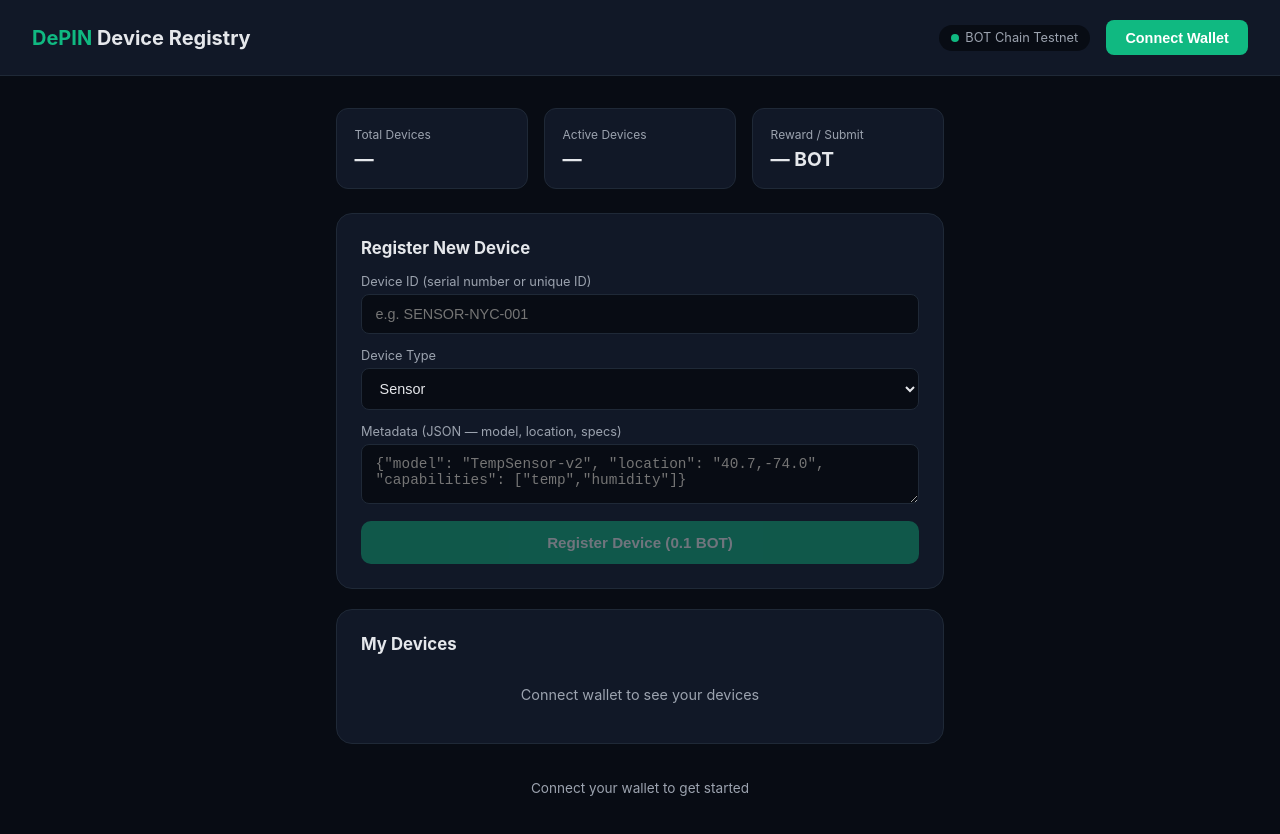
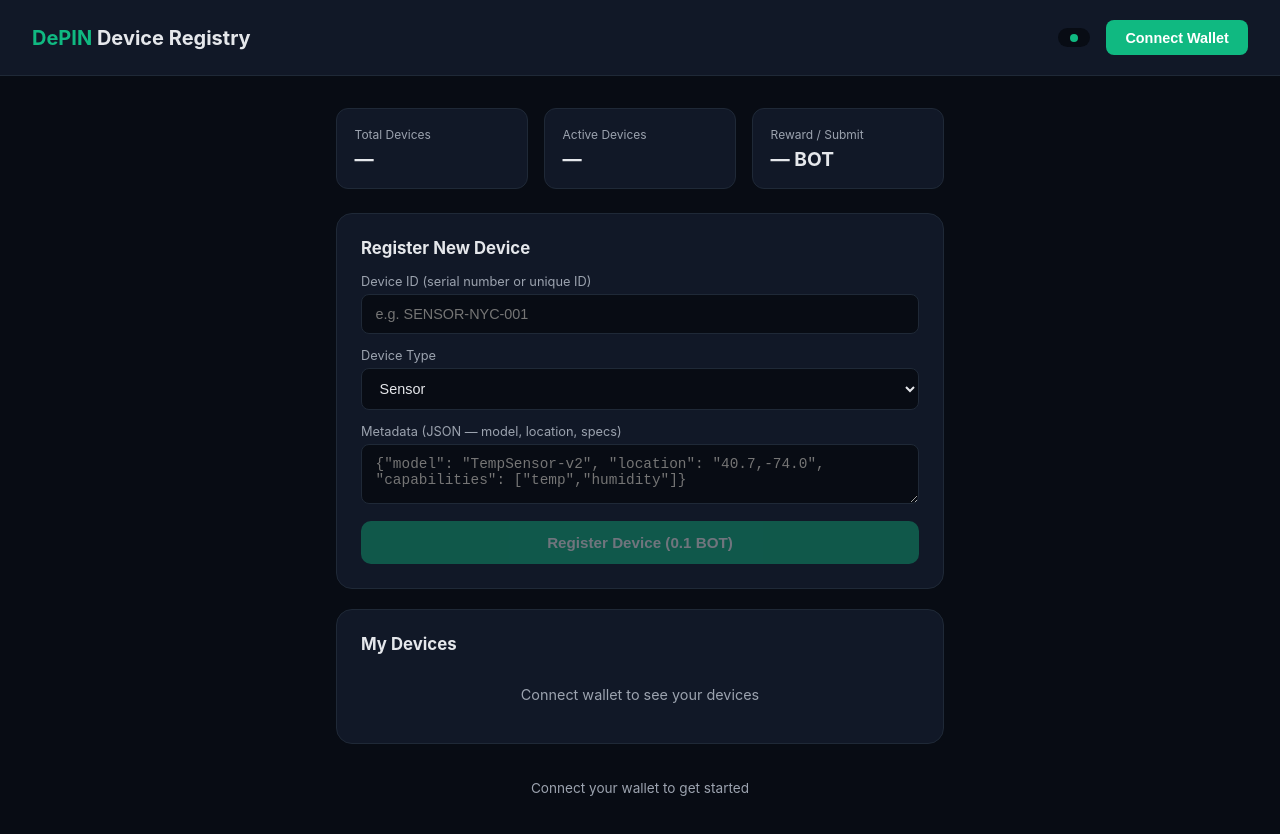
Before and after one commit to xyven-ox/depin-device-registry, a website: page frontend/index.html in a window 1280 px wide. Drawn offline with nearby package versions, Linux system fonts and the light colour scheme.

Commit message:
Update index.html

```diff
--- a/frontend/index.html
+++ b/frontend/index.html
@@ -156,7 +156,7 @@
 <div class="header">
   <h1><span>DePIN</span> Device Registry</h1>
   <div style="display:flex;align-items:center;gap:1rem;">
-    <div class="network-badge"><span class="dot"></span> BOT Chain Testnet</div>
+    <div class="network-badge"><span class="dot"></span> </div>
     <button class="connect-btn" id="connectBtn" onclick="connectWallet()">Connect Wallet</button>
   </div>
 </div>
```
